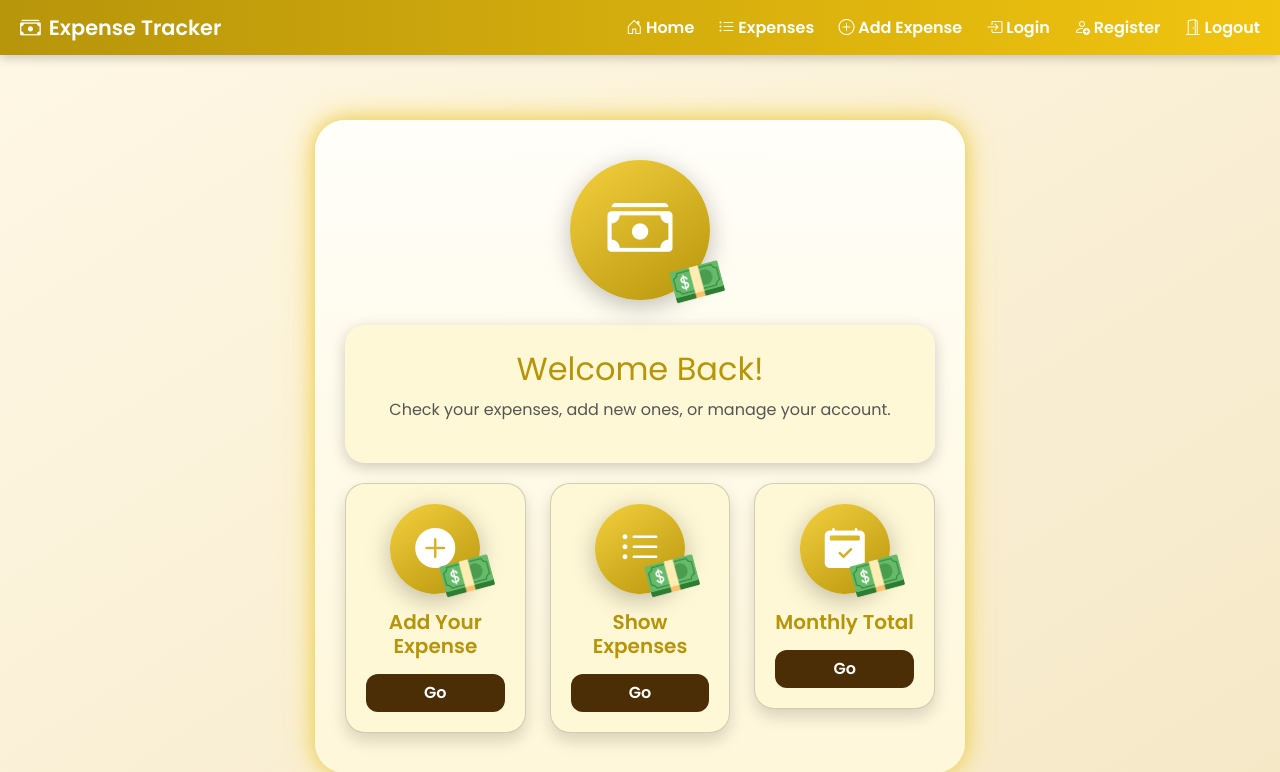
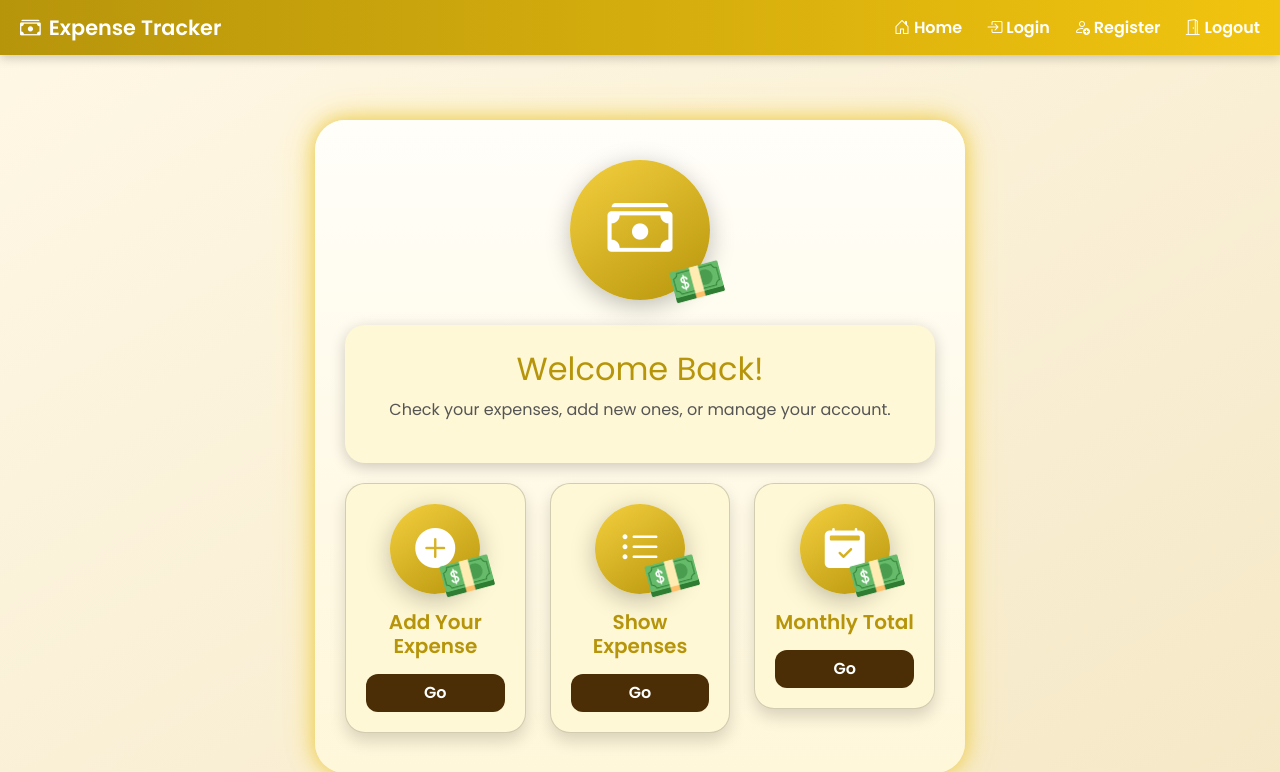
Before and after one commit to Ramela-M-S/Expense-Tracker-Flask-API-, a Flask app: page /dashboard in a window 1280 px wide. Shown: the top 772 px of the page. Run offline with Flask 3, Linux system fonts and the light colour scheme.

Commit message:
Update base.html, add Procfile and requirements for Render deployment

```diff
--- a/eta/templates/base.html
+++ b/eta/templates/base.html
@@ -190,8 +190,7 @@
     <div class="logo"><i class="bi bi-cash-stack"></i> Expense Tracker</div>
     <div class="nav-links">
         <a href="/"><i class="bi bi-house-door"></i> Home</a>
-        <a href="/expenses"><i class="bi bi-list-ul"></i> Expenses</a>
-        <a href="/add-expense"><i class="bi bi-plus-circle"></i> Add Expense</a>
+
         <a href="/login"><i class="bi bi-box-arrow-in-right"></i> Login</a>
         <a href="/register"><i class="bi bi-person-add"></i> Register</a>
         <a href="/logout"><i class="bi bi-door-open"></i> Logout</a>
```
Also changed, not shown: instance/database.db.
